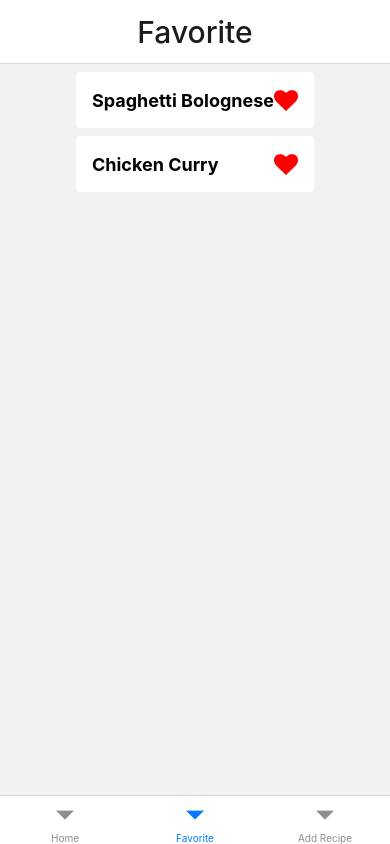
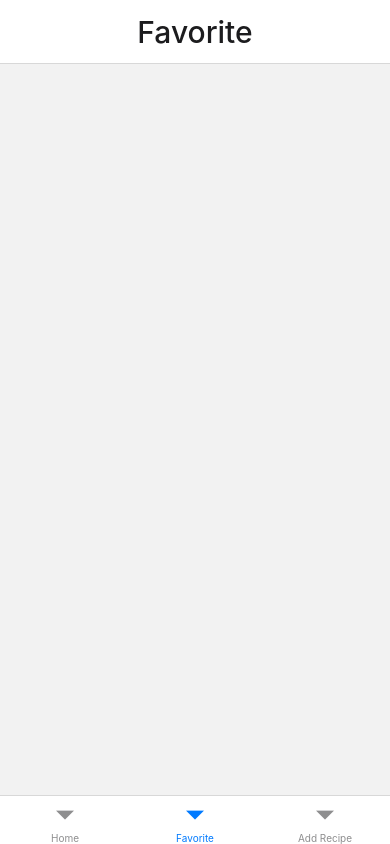
Before and after one commit to matthewds02/eindopdracht_Hybrid, a React Native app: screen /Favorite in a window 390 px wide. Built offline with nearby package versions, Linux system fonts and the light colour scheme.

Commit message:
final_version

```diff
--- a/screens/FavoriteRecipeScreen.js
+++ b/screens/FavoriteRecipeScreen.js
@@ -1,52 +1,100 @@
 import React, { useState, useEffect } from 'react';
-import { StyleSheet, View, Text, FlatList, TouchableOpacity } from 'react-native';
+import { StyleSheet, View, Text, FlatList, TouchableOpacity, Modal, Button } from 'react-native';
 import { useNavigation } from '@react-navigation/native';
 import { FontAwesome } from '@expo/vector-icons';
+import AsyncStorage from '@react-native-async-storage/async-storage'; // Importeer AsyncStorage
+import { useIsFocused } from '@react-navigation/native';
 
 const FavoriteRecipeScreen = () => {
+  const [recipes, setRecipes] = useState([]);
   const [favoriteRecipes, setFavoriteRecipes] = useState([]);
+  const isFocused = useIsFocused(); // Voeg de useIsFocused hook toe
+  const [recipeToDelete, setRecipeToDelete] = useState(null);
+    const navigation = useNavigation();
 
   useEffect(() => {
-    // Fetch favorite recipes from API or local storage and update state
-    const fetchedFavoriteRecipes = [
-      { id: 2, name: 'Spaghetti Bolognese', favorite: true, category: 'Pasta', description: 'Classic Italian pasta dish', ingredients: ['spaghetti', 'ground beef', 'onion', 'garlic', 'tomato sauce'], instructions: '1. Cook spaghetti according to package instructions. 2. Brown ground beef with onion and garlic. 3. Add tomato sauce and simmer. 4. Serve over spaghetti.' },
-      { id: 3, name: 'Chicken Curry', favorite: true, category: 'Indian', description: 'Spicy chicken dish with rice', ingredients: ['chicken', 'onion', 'garlic', 'curry powder', 'coconut milk', 'rice'], instructions: '1. Cook rice according to package instructions. 2. Brown chicken with onion and garlic. 3. Add curry powder and coconut milk and simmer. 4. Serve over rice.' },
-    ].filter(recipe => recipe.favorite);
-    setFavoriteRecipes(fetchedFavoriteRecipes);
-  }, []);
+    // Haal recepten op uit AsyncStorage
+    async function getRecipes() {
+      try {
+        const jsonRecipes = await AsyncStorage.getItem('recipes');
+        if (jsonRecipes != null) {
+          const recipesData = JSON.parse(jsonRecipes);
+          setRecipes(recipesData);
+          setFavoriteRecipes(recipesData.filter(recipe => recipe.favorite));
+        }
+      } catch (error) {
+        console.log(error);
+      }
+    }
 
-  const navigation = useNavigation();
+    // Roep de getRecipes functie aan telkens wanneer het startscherm opnieuw gerenderd wordt
+    if (isFocused) {
+      getRecipes();
+    }
+  }, [isFocused]);
 
-  const toggleFavorite = (itemId) => {
-    const newFavoriteRecipes = favoriteRecipes.map(recipe => {
-      if (recipe.id === itemId) {
+  // Functie om de recipes array op te slaan in AsyncStorage
+  const saveRecipes = async (recipesToSave) => {
+    try {
+      await AsyncStorage.setItem('recipes', JSON.stringify(recipesToSave));
+      setFavoriteRecipes(recipesToSave.filter(recipe => recipe.favorite));
+    } catch (error) {
+      console.log(error);
+    }
+  };
+
+  const toggleFavorite = (itemName) => {
+    const newRecipes = recipes.map(recipe => {
+      if (recipe.name === itemName) {
         return { ...recipe, favorite: !recipe.favorite };
       } else {
         return recipe;
       }
     });
-    setFavoriteRecipes(newFavoriteRecipes);
+    setRecipes(newRecipes);
+    saveRecipes(newRecipes); // Roep de saveRecipes functie aan om de updates op te slaan
   };
+
+  const updateRecipe = (updatedRecipe) => {
+    const updatedRecipes = recipes.map(recipe => {
+      if (recipe.name === updatedRecipe.name) {
+        return updatedRecipe;
+      } else {
+        return recipe;
+      }
+    });
+    setRecipes(updatedRecipes);
+    saveRecipes(updatedRecipes); // Roep de saveRecipes functie aan om de updates op te slaan
+  };
+
+  const deleteRecipe = (recipeToDeleteName) => {
+    const updatedRecipes = recipes.filter(recipe => recipe.name !== recipeToDeleteName);
+    setRecipes(updatedRecipes);
+    saveRecipes(updatedRecipes); // Roep de saveRecipes functie aan om de updates op te slaan
+  };
+
 
   const renderRecipe = ({ item }) => {
     const isFav = item.favorite;
-
+    console.log(item);
     return (
-      <TouchableOpacity style={styles.recipeItem} onPress={() => navigation.navigate('Recipe Details', { recipe: item, updateRecipe: toggleFavorite })}>
+      <TouchableOpacity style={styles.recipeItem} onPress={() => navigation.navigate('Recipe Details', { recipe: item, updateRecipe: updateRecipe, deleteRecipe: deleteRecipe  })}>
         <Text style={styles.recipeName}>{item.name}</Text>
-        <TouchableOpacity onPress={() => toggleFavorite(item.id)}>
+        <TouchableOpacity onPress={() => toggleFavorite(item.name)}>
           <FontAwesome name={isFav ? 'heart' : 'heart-o'} size={24} color={isFav ? 'red' : 'black'} />
         </TouchableOpacity>
       </TouchableOpacity>
     );
   };
 
+
+
   return (
     <View style={styles.container}>
       <FlatList
         data={favoriteRecipes}
         renderItem={renderRecipe}
-        keyExtractor={item => item.id.toString()}
+        keyExtractor={item => item.id}
         contentContainerStyle={styles.recipeList}
       />
     </View>
@@ -62,15 +110,17 @@ const styles = StyleSheet.create({
   recipeList: {
     paddingHorizontal: 16,
     paddingVertical: 8,
+    alignItems: 'center',
+    width: '75%',
   },
   recipeItem: {
-    flexDirection: 'row', // Add this to align name and heart side by side
-    justifyContent: 'space-between', // Add this to separate name and heart
-    alignItems: 'center', // Add this to vertically center the items
     backgroundColor: '#fff',
     borderRadius: 4,
     marginBottom: 8,
     padding: 16,
+    flexDirection: 'row', // Om de items naast elkaar te plaatsen
+    justifyContent: 'space-between', // Om de naam en het hartje aan de uiteinden van de rij te plaatsen
+    width: 300,
   },
   recipeName: {
     fontSize: 18,
--- a/screens/RecipeDetailsScreen.js
+++ b/screens/RecipeDetailsScreen.js
@@ -1,5 +1,5 @@
 import React, { useState } from 'react';
-import { View, Text, StyleSheet, TouchableOpacity, Image } from 'react-native';
+import { View, Text, StyleSheet, TouchableOpacity, Image, ScrollView } from 'react-native';
 import { FontAwesome } from '@expo/vector-icons';
 
 const RecipeDetailsScreen = ({ route, navigation }) => {
@@ -18,14 +18,19 @@ const RecipeDetailsScreen = ({ route, navigation }) => {
   };
 
   return (
-    <View style={styles.container}>
-      <Image source={{uri: recipe.thumbnail}} style={styles.image}/>
+    <ScrollView contentContainerStyle={styles.container}>
+      <View style={{width:'76%', height: 400}}>
+        <Image source={{uri: recipe.thumbnail}} style={styles.image}/>
+      </View>
       <TouchableOpacity style={styles.favoriteButton} onPress={toggleFavorite}>
         <FontAwesome name={isFavorite ? 'heart' : 'heart-o'} size={24} color={isFavorite ? 'red' : 'black'} />
       </TouchableOpacity>
       <Text style={styles.name}>{recipe.name}</Text>
       <Text style={styles.category}>{recipe.category}</Text>
-      <Text style={styles.description}>{recipe.description}</Text>
+      <View style={styles.section}>
+        <Text style={styles.sectionTitle}>Description</Text>
+        <Text style={styles.description}>{recipe.description}</Text>
+      </View>
       <View style={styles.section}>
         <Text style={styles.sectionTitle}>Ingredients</Text>
         <Text style={styles.sectionText}>{recipe.ingredients}</Text>
@@ -37,36 +42,33 @@ const RecipeDetailsScreen = ({ route, navigation }) => {
       <TouchableOpacity style={styles.deleteButton} onPress={handleDelete}>
         <Text style={styles.deleteText}>Delete Recipe</Text>
       </TouchableOpacity>
-    </View>
+    </ScrollView>
   );
 };
 
 const styles = StyleSheet.create({
   container: {
-    flex: 1,
     padding: 16,
     backgroundColor: '#fff',
     justifyContent: 'center',
     alignItems: 'center',
+    flexGrow: 1,
   },
   image: {
-    width: '76%',
+    width: '100%',
     height: '100%',
     marginBottom: 16,
   },
   name: {
     fontSize: 24,
     fontWeight: 'bold',
-    marginBottom: 16,
   },
   category: {
     fontSize: 16,
     fontWeight: 'bold',
-    marginBottom: 8,
   },
   description: {
     fontSize: 16,
-    marginBottom: 8,
   },
   section: {
     marginTop: 16,
@@ -76,6 +78,20 @@ const styles = StyleSheet.create({
     fontWeight: 'bold',
     marginBottom: 8,
   },
+  sectionText: {
+    fontSize: 16,
+  },
+  deleteButton: {
+    marginTop: 16,
+    backgroundColor: 'red',
+    padding: 8,
+    borderRadius: 4,
+  },
+  deleteText: {
+    color: '#fff',
+    fontWeight: 'bold',
+    textAlign: 'center',
+  },
 });
 
 export default RecipeDetailsScreen;
```
